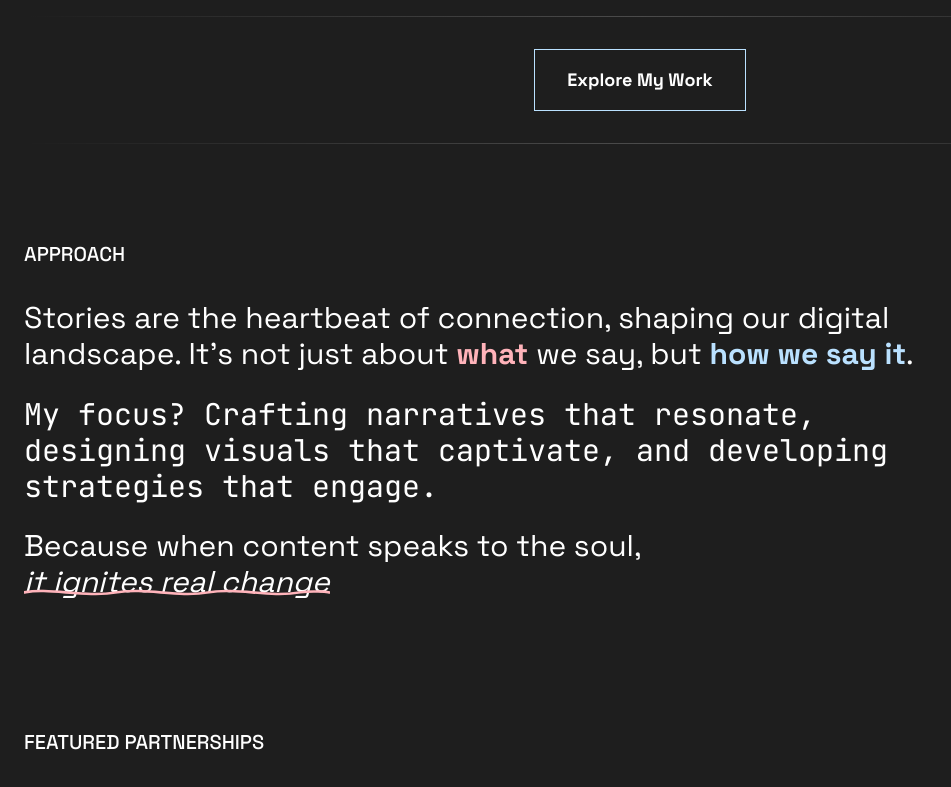
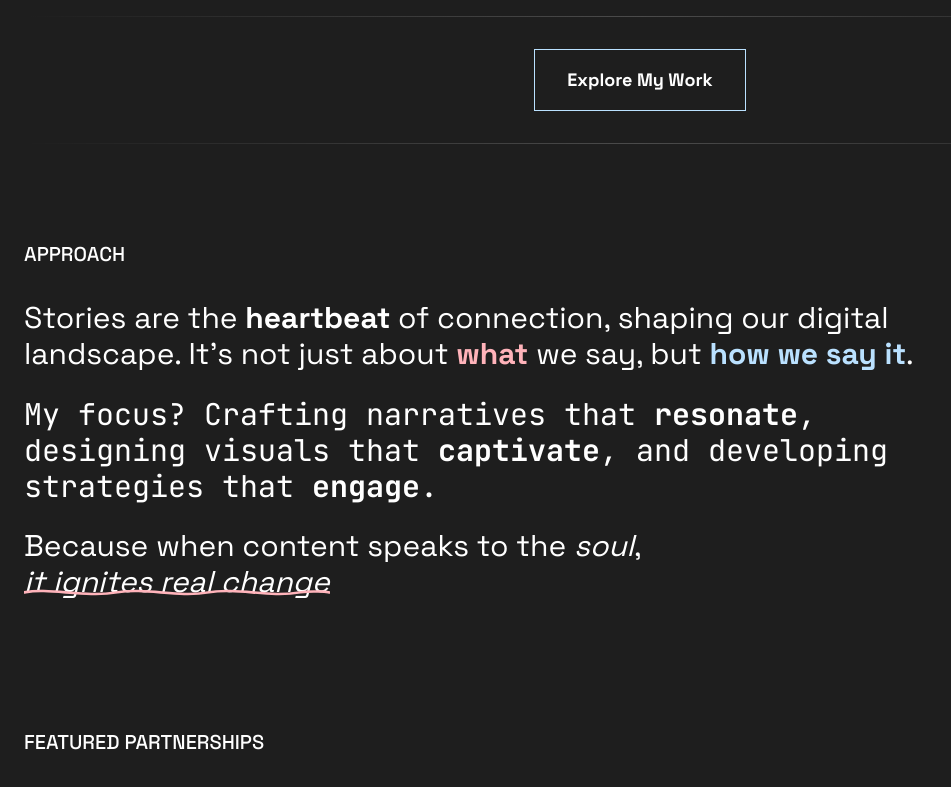
Before and after one commit to xospacecowboy/my-portfolio, a Next.js app: page / in a window 1280 px wide. Shown: the part 584-1371 px from the top of the page, without its empty margins (0-951 px from the left). Built offline with nearby package versions, Linux system fonts and the light colour scheme.

Commit message:
APPROACH

```diff
--- a/app/page.tsx
+++ b/app/page.tsx
@@ -156,24 +156,54 @@ export default function Home() {
 >
   <h3 className="text-xl font-medium mb-8 uppercase">Approach</h3>
   <div className="text-xl sm:text-2xl md:text-3xl font-normal leading-relaxed max-w-4xl relative space-y-6">
-            <p className="font-space-grotesk">
-              Stories are the heartbeat of connection, shaping our digital landscape. It's not just about{" "}
-              <span className="font-bold text-pastel-pink">what</span> we say, but{" "}
+    <motion.p
+      className="font-space-grotesk"
+      initial={{ backgroundSize: "0% 100%" }}
+      whileHover={{ backgroundSize: "100% 100%" }}
+      transition={{ duration: 0.5, ease: "easeOut" }}
+      style={{
+        backgroundImage: "linear-gradient(to right, #BAE1FF, #FFB6C1)",
+        backgroundRepeat: "no-repeat",
+        backgroundPosition: "0 100%",
+      }}
+    >
+      Stories are the <span className="font-bold">heartbeat</span> of connection, shaping our digital landscape.
+      It's not just about <span className="font-bold text-pastel-pink">what</span> we say, but{" "}
       <span className="font-bold text-pastel-blue">how we say it</span>.
-            </p>
+    </motion.p>
 
-            <p className="font-jetbrains-mono">
-              My focus? Crafting narratives that resonate, designing visuals that captivate, and developing strategies
-              that engage.
-            </p>
+    <motion.p
+      className="font-jetbrains-mono"
+      initial={{ backgroundSize: "0% 100%" }}
+      whileHover={{ backgroundSize: "100% 100%" }}
+      transition={{ duration: 0.5, ease: "easeOut" }}
+      style={{
+        backgroundImage: "linear-gradient(to right, #FFD700, #FF6347)",
+        backgroundRepeat: "no-repeat",
+        backgroundPosition: "0 100%",
+      }}
+    >
+      My focus? Crafting narratives that <span className="font-bold">resonate</span>, designing visuals that{" "}
+      <span className="font-bold">captivate</span>, and developing strategies that <span className="font-bold">engage</span>.
+    </motion.p>
 
-            <p className="font-space-grotesk">
-              Because when content speaks to the soul,{" "}
+    <motion.p
+      className="font-space-grotesk"
+      initial={{ backgroundSize: "0% 100%" }}
+      whileHover={{ backgroundSize: "100% 100%" }}
+      transition={{ duration: 0.5, ease: "easeOut" }}
+      style={{
+        backgroundImage: "linear-gradient(to right, #8A2BE2, #00CED1)",
+        backgroundRepeat: "no-repeat",
+        backgroundPosition: "0 100%",
+      }}
+    >
+      Because when content speaks to the <span className="italic">soul</span>,{" "}
       <span className="italic relative inline-block">
         it ignites real change
         <HandDrawnUnderline className="text-pastel-pink bottom-0 left-0" />
       </span>
-            </p>
+    </motion.p>
   </div>
 </motion.section>
 
```
Lines whose indentation alone changed are shown as unchanged.
